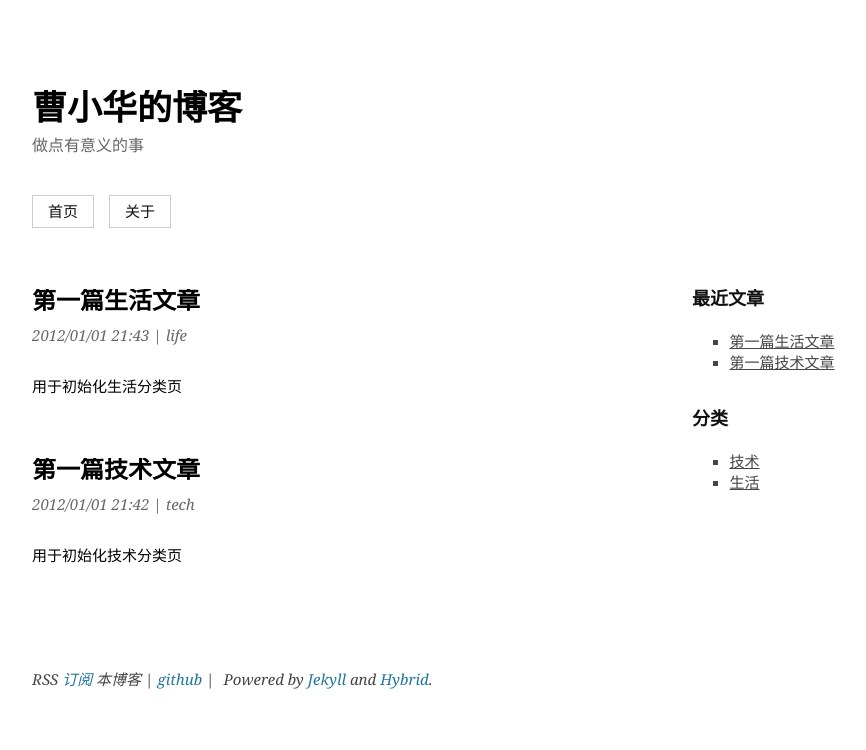
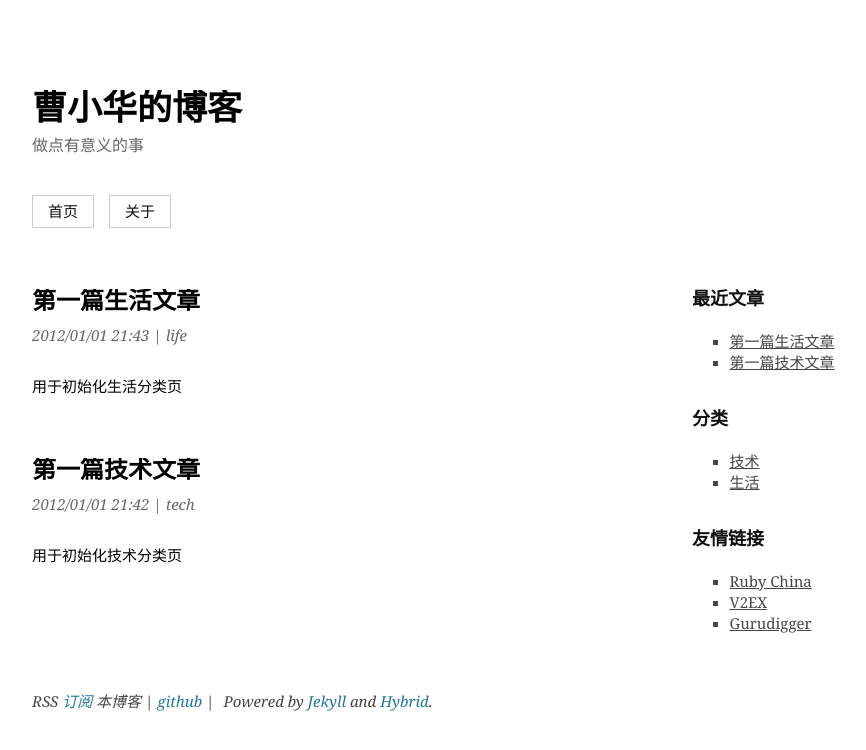
Before and after one commit to mangege/mangege.github.io, a Jekyll site: the page built from _source/index.html, in a window 1280 px wide. Shown: the top 750 px of the page, without its empty margins (128-994 px from the left). Built offline with Jekyll 4.4.1, drawn with Linux system fonts in a browser that asks for light colours; Markdown is read by kramdown in place of the engine named in the settings; the list of posts is cut into pages by our own code.

Commit message:
添加友情链接

```diff
--- a/_source/_includes/sidebar.html
+++ b/_source/_includes/sidebar.html
@@ -16,4 +16,12 @@
       </ul><!-- .xoxo .categories -->
   </div></div>
 
+  <div class="linkcat widget bookmarks widget-bookmarks"><div class="linkcat widget-wrap widget-inside">
+      <h3 class="widget-title">友情链接</h3><ul class="xoxo blogroll">
+        <li><a href="http://ruby-china.org/" target="_blank"><span>Ruby China</span></a></li>
+        <li><a href="http://www.v2ex.com/" target="_blank"><span>V2EX</span></a></li>
+        <li><a href="http://gurudigger.com/" target="_blank"><span>Gurudigger</span></a></li>
+      </ul>
+  </div></div>
+
 </div><!-- #primary .aside -->
```
Also changed, not shown: README.md (added, +1 -0 lines).
